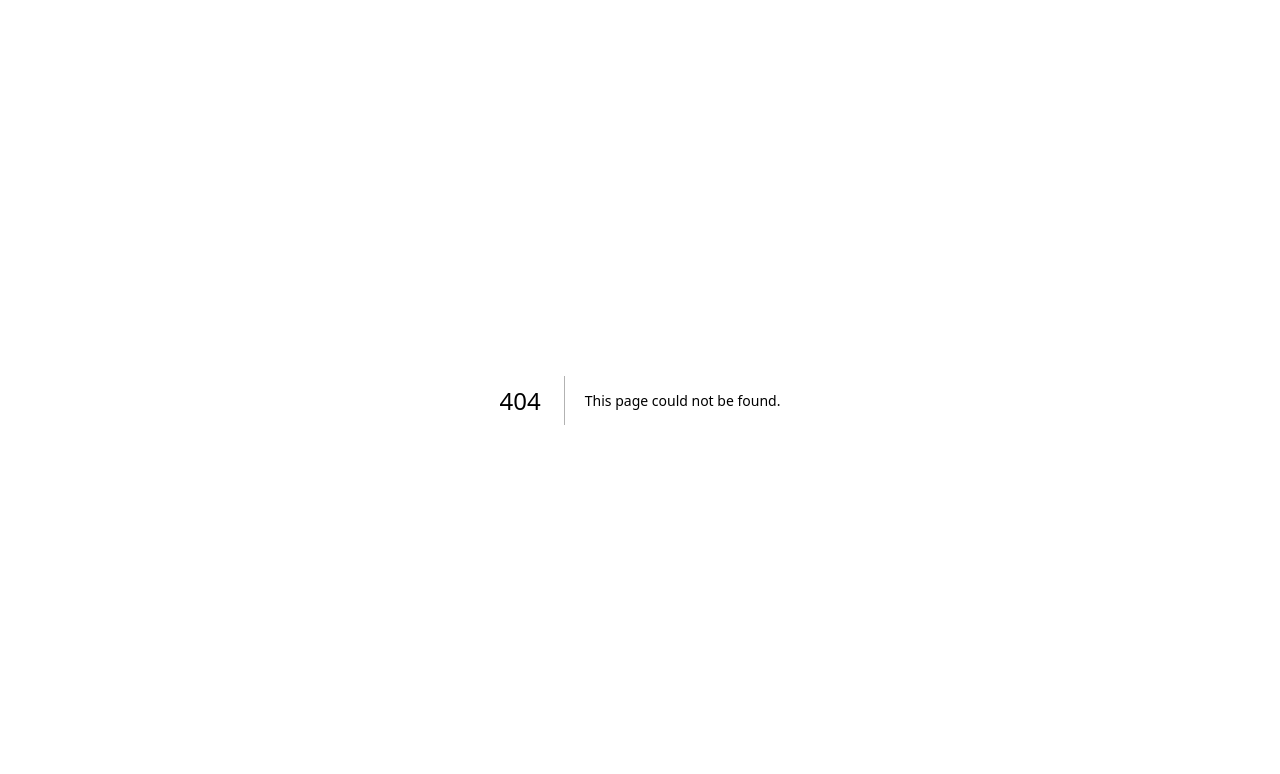
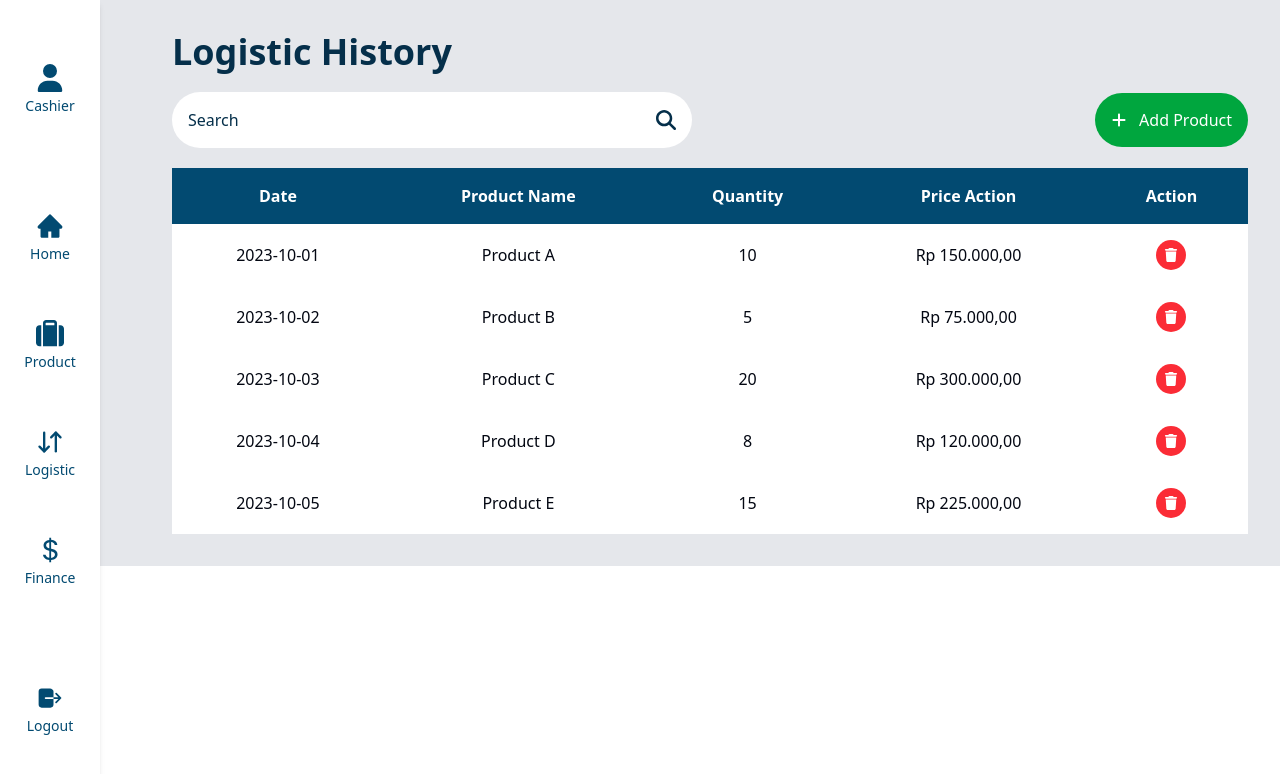
Before and after one commit to Panjiiiiiii/study-case-retail-app, a Next.js app: page /admin/logistic in a window 1280 px wide. Before the commit this address had no page. Shown: the top 774 px of the page. Built offline with nearby package versions, Linux system fonts and the light colour scheme.

Commit message:
Add logistic history page with search and add product functionality

```diff
--- /dev/null
+++ b/src/app/admin/logistic/page.js
@@ -0,0 +1,88 @@
+import { Button } from "@/components/ui/Button";
+import { H1 } from "@/components/ui/Text";
+import { FaMagnifyingGlass, FaPlus, FaTrash } from "react-icons/fa6";
+
+export default function page(params) {
+    const logistic = [
+        {
+            date: "2023-10-01",
+            productName: "Product A",
+            quantity: 10,
+            priceAction: 150000,
+        },
+        {
+            date: "2023-10-02",
+            productName: "Product B",
+            quantity: 5,
+            priceAction: 75000,
+        },
+        {
+            date: "2023-10-03",
+            productName: "Product C",
+            quantity: 20,
+            priceAction: 300000,
+        },
+        {
+            date: "2023-10-04",
+            productName: "Product D",
+            quantity: 8,
+            priceAction: 120000,
+        },
+        {
+            date: "2023-10-05",
+            productName: "Product E",
+            quantity: 15,
+            priceAction: 225000,
+        },
+    ];
+    return (
+        <div className="flex flex-col justify-start ml-[72px] py-8 pr-8">
+            <H1 className={`text-4xl mb-5`}>Logistic History</H1>
+            <div className="flex flex-row items-center justify-between mb-5 gap-4">
+                <div className="relative w-[520px]">
+                    <input
+                        type="text"
+                        placeholder="Search"
+                        className="w-full p-4 pr-12 rounded-full border-none focus:outline-sky-950 placeholder:text-sky-950 bg-white"
+                    />
+                    <FaMagnifyingGlass
+                        className="absolute right-4 top-1/2 transform -translate-y-1/2 text-sky-950"
+                        size={20}
+                    />
+                </div>
+                <Button variant="success" className={`rounded-4xl p-4`}>
+                    <div className="flex flex-row items-center gap-3">
+                        <FaPlus size={16} />
+                        <span className="font-medium text-[16px]">Add Product</span>
+                    </div>
+                </Button>
+            </div>
+            <table>
+                <thead>
+                    <tr className="bg-sky-900">
+                        <th className="p-4 text-white">Date</th>
+                        <th className="p-4 text-white">Product Name</th>
+                        <th className="p-4 text-white">Quantity</th>
+                        <th className="p-4 text-white">Price Action</th>
+                        <th className="p-4 text-white">Action</th>
+                    </tr>
+                </thead>
+                <tbody>
+                    {logistic.map((item, index) => (
+                        <tr key={index} className="bg-white text-center">
+                            <td className="p-4">{item.date}</td>
+                            <td className="p-4">{item.productName}</td>
+                            <td className="p-4">{item.quantity}</td>
+                            <td className="p-4">{item.priceAction.toLocaleString('id-ID', { style: 'currency', currency: 'IDR' })}</td>
+                            <td className="p-4">
+                                <Button className={`rounded-full p-2 bg-red-500 hover:bg-red-600 text-white`}>
+                                    <span><FaTrash /></span>
+                                </Button>
+                            </td>
+                        </tr>
+                    ))}
+                </tbody>
+            </table>
+        </div>
+    )
+};
```
